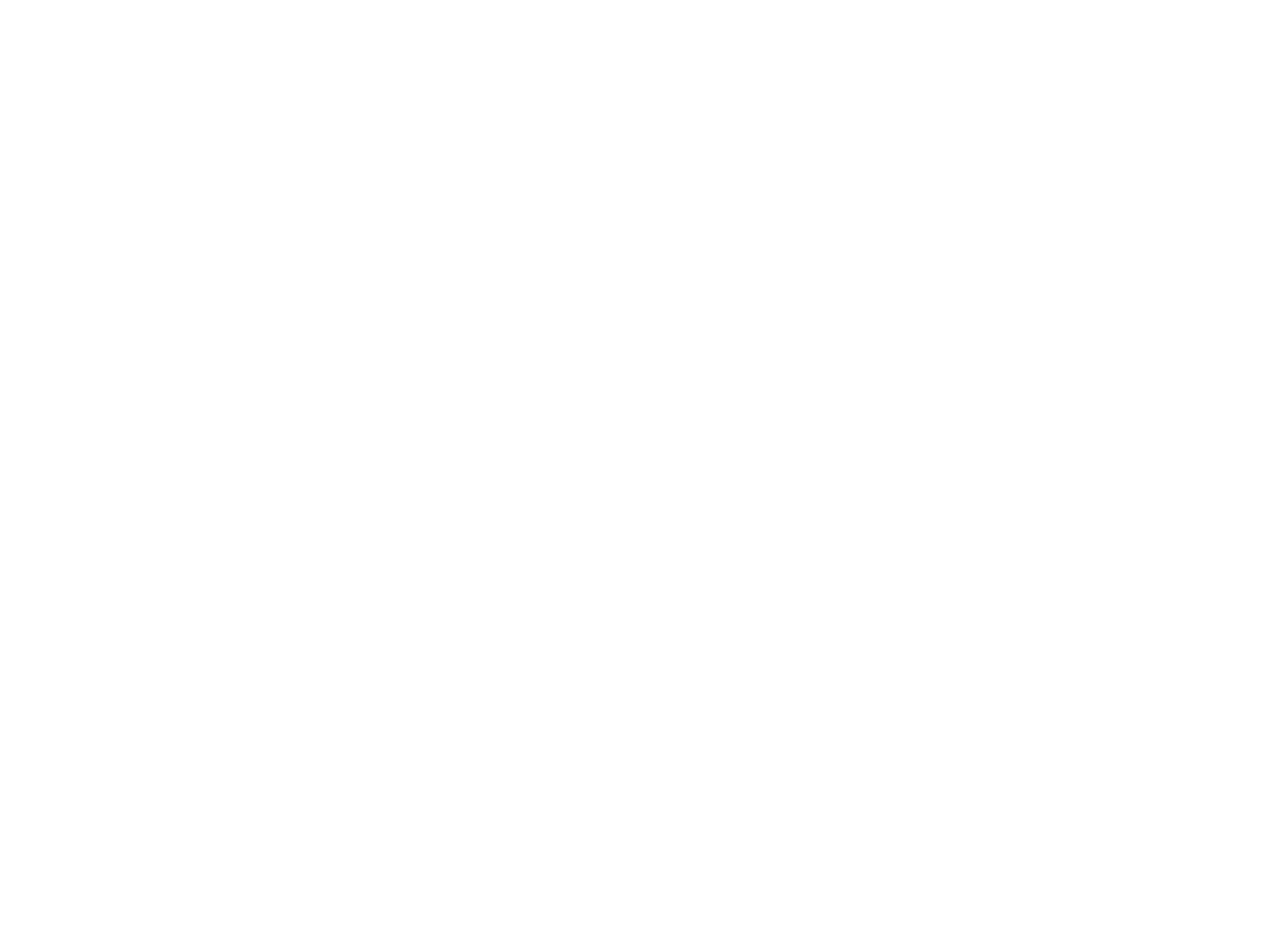
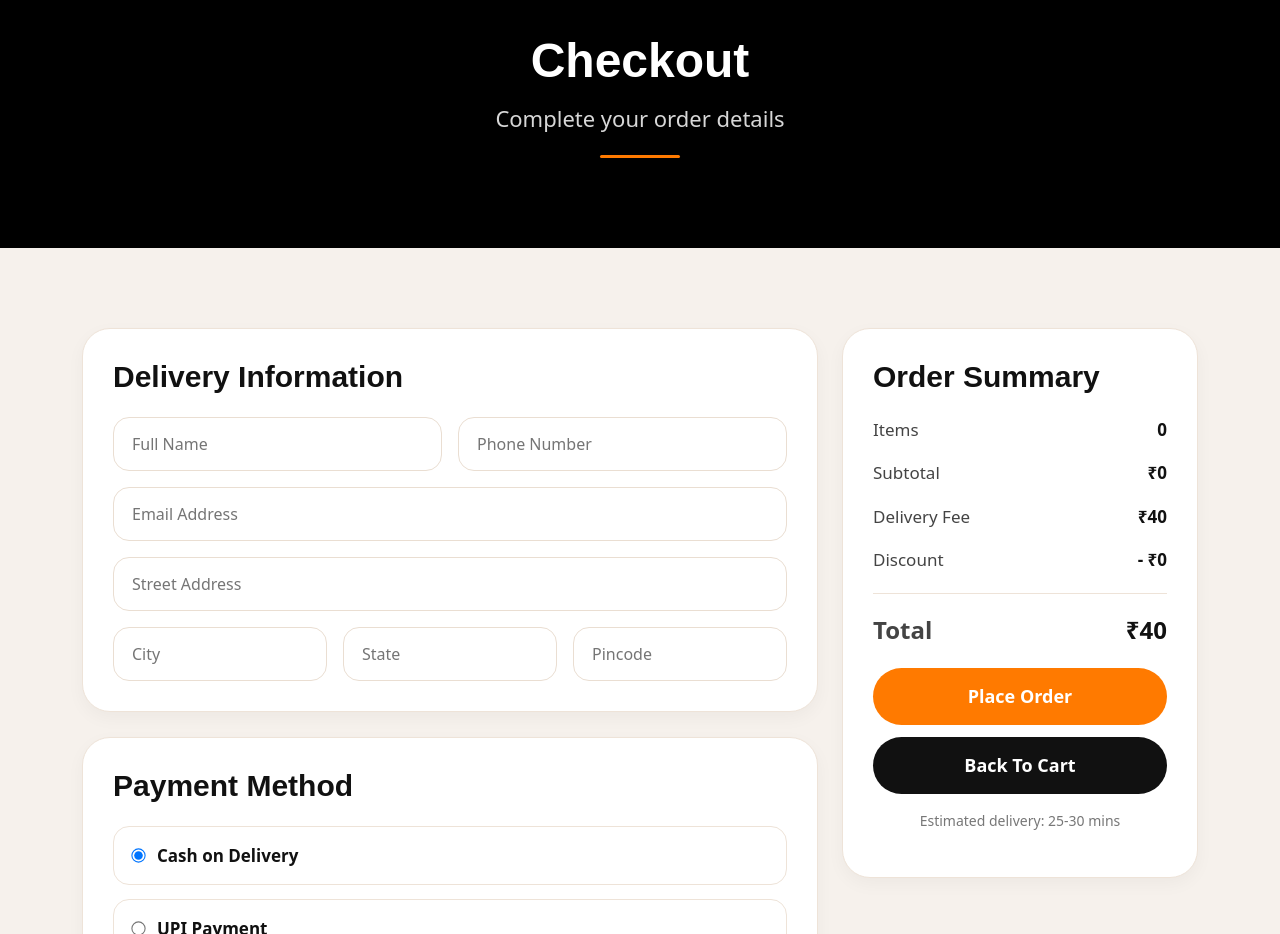
Before and after one commit to rahul-rajput246/FoodieHub, a React (Vite) app: page /checkout in a window 1280 px wide. Shown: the part 118-1052 px from the top of the page. Before the commit the page ends 800 px from the top, so only its background shows below. Built offline with nearby package versions, Linux system fonts and the light colour scheme.

Commit message:
did cart page and checkout page

```diff
--- a/src/App.jsx
+++ b/src/App.jsx
@@ -164,7 +164,10 @@
       <Route
         path="/checkout"
         element={
-          <CheckOut />
+          <CheckOut
+            addToCart={addToCart}
+            totalQty={totalQty}
+          />
         }
       />
 
--- /dev/null
+++ b/src/components/CheckOutPage.jsx
@@ -0,0 +1,134 @@
+import { menuItems } from "../data/Menudata";
+import { Link } from "react-router-dom";
+
+function CheckOutPage({ addToCart = [], totalQty }) {
+  const checkoutItems = menuItems.filter((product) =>
+    addToCart.some((item) => item.id === product.id)
+  );
+
+  const getQty = (id) => {
+    const cartItem = addToCart.find((item) => item.id === id);
+    return cartItem ? cartItem.qty : 0;
+  };
+
+  const subtotal = checkoutItems.reduce((total, product) => {
+    return total + product.price * getQty(product.id);
+  }, 0);
+
+  const deliveryFee = subtotal > 499 ? 0 : 40;
+  const discount = subtotal > 999 ? 100 : 0;
+  const totalAmount = subtotal + deliveryFee - discount;
+  return (
+    <section className="checkout_main_section">
+      <div className="container">
+        <div className="row g-4">
+
+          <div className="col-lg-8">
+            <div className="checkout_form_box">
+              <h3>Delivery Information</h3>
+
+              <div className="row g-3">
+                <div className="col-md-6">
+                  <input type="text" placeholder="Full Name" className="checkout_input" />
+                </div>
+
+                <div className="col-md-6">
+                  <input type="text" placeholder="Phone Number" className="checkout_input" />
+                </div>
+
+                <div className="col-12">
+                  <input type="email" placeholder="Email Address" className="checkout_input" />
+                </div>
+
+                <div className="col-12">
+                  <input type="text" placeholder="Street Address" className="checkout_input" />
+                </div>
+
+                <div className="col-md-4">
+                  <input type="text" placeholder="City" className="checkout_input" />
+                </div>
+
+                <div className="col-md-4">
+                  <input type="text" placeholder="State" className="checkout_input" />
+                </div>
+
+                <div className="col-md-4">
+                  <input type="text" placeholder="Pincode" className="checkout_input" />
+                </div>
+              </div>
+            </div>
+
+            <div className="payment_box">
+              <h3>Payment Method</h3>
+
+              <label className="payment_option">
+                <input type="radio" name="payment" defaultChecked />
+                <span>Cash on Delivery</span>
+              </label>
+
+              <label className="payment_option">
+                <input type="radio" name="payment" />
+                <span>UPI Payment</span>
+              </label>
+
+              <label className="payment_option">
+                <input type="radio" name="payment" />
+                <span>Credit / Debit Card</span>
+              </label>
+            </div>
+
+            <div className="notes_box">
+              <h3>Order Notes</h3>
+              <textarea
+                className="checkout_textarea"
+                rows="5"
+                placeholder="Add delivery instructions, less spicy, call before delivery, etc."
+              ></textarea>
+            </div>
+          </div>
+
+          <div className="col-lg-4">
+            <div className="checkout_summary_box">
+              <h3>Order Summary</h3>
+
+              <div className="summary_row">
+                <span>Items</span>
+                <span>{addToCart.length}</span>
+              </div>
+
+              <div className="summary_row">
+                <span>Subtotal</span>
+                <span>₹{subtotal}</span>
+              </div>
+
+              <div className="summary_row">
+                <span>Delivery Fee</span>
+                <span>{deliveryFee === 0 ? "Free" : `₹${deliveryFee}`}</span>
+              </div>
+
+              <div className="summary_row">
+                <span>Discount</span>
+                <span>- ₹{discount}</span>
+              </div>
+
+              <div className="summary_total">
+                <span>Total</span>
+                <span>₹{totalAmount}</span>
+              </div>
+
+              <Link to="/" className="place_order_btn">Place Order</Link>
+              <Link to="/cart" className="back_cart_btn">Back To Cart</Link>
+
+              <p className="checkout_note">
+                Estimated delivery: 25-30 mins
+              </p>
+            </div>
+          </div>
+
+        </div>
+      </div>
+    </section>
+  );
+}
+
+export default CheckOutPage;
--- a/src/pages/CheckOut.css
+++ b/src/pages/CheckOut.css
@@ -0,0 +1,211 @@
+.checkout_heading_section {
+  background: #000;
+  padding: 150px 0 90px;
+}
+
+.checkout_heading_box {
+  text-align: center;
+  color: #fff;
+}
+
+.checkout_heading_box h2 {
+  font-size: 48px;
+  font-weight: 700;
+  margin-bottom: 12px;
+}
+
+.checkout_heading_box p {
+  font-size: 22px;
+  color: #d7d7d7;
+  margin: 0;
+}
+
+.checkout_heading_box::after {
+  content: "";
+  display: block;
+  width: 80px;
+  height: 3px;
+  background: #ff7a00;
+  margin: 20px auto 0;
+  border-radius: 10px;
+}
+
+.checkout_main_section {
+  background: #f6f1ec;
+  padding: 80px 0;
+}
+
+.checkout_form_box,
+.payment_box,
+.notes_box,
+.checkout_summary_box {
+    background: #fff;
+    border: 1px solid #eee3d8;
+    border-radius: 28px;
+    padding: 30px;
+    box-shadow: 0 6px 18px rgba(0, 0, 0, 0.04);
+    margin-bottom: 25px;
+}
+
+.checkout_form_box h3,
+.payment_box h3,
+.notes_box h3,
+.checkout_summary_box h3 {
+  font-size: 30px;
+  font-weight: 700;
+  color: #111;
+  margin-bottom: 22px;
+}
+
+.checkout_input,
+.checkout_textarea {
+  width: 100%;
+  border: 1px solid #eaded2;
+  background: #fff;
+  border-radius: 16px;
+  padding: 14px 18px;
+  font-size: 16px;
+  color: #111;
+  outline: none;
+  transition: 0.3s ease;
+}
+
+.checkout_input:focus,
+.checkout_textarea:focus {
+  border-color: #ff7a00;
+  box-shadow: 0 0 0 3px rgba(255, 122, 0, 0.08);
+}
+
+.payment_option {
+  display: flex;
+  align-items: center;
+  gap: 12px;
+  padding: 16px 18px;
+  border: 1px solid #eee3d8;
+  border-radius: 16px;
+  margin-bottom: 14px;
+  cursor: pointer;
+  transition: 0.3s ease;
+}
+
+.payment_option:hover {
+  border-color: #ff7a00;
+  background: #fff7f0;
+}
+
+.payment_option input {
+  transform: scale(1.1);
+}
+
+.payment_option span {
+  font-size: 17px;
+  font-weight: 600;
+  color: #111;
+}
+
+.summary_row,
+.summary_total {
+  display: flex;
+  justify-content: space-between;
+  align-items: center;
+  font-size: 17px;
+  color: #444;
+  margin-bottom: 18px;
+}
+
+.summary_row span:last-child,
+.summary_total span:last-child {
+  font-weight: 700;
+  color: #111;
+}
+
+.summary_total {
+  border-top: 1px solid #eee3d8;
+  padding-top: 18px;
+  margin-top: 20px;
+  font-size: 24px;
+  font-weight: 700;
+}
+
+.place_order_btn,
+.back_cart_btn {
+  width: 100%;
+  border: none;
+  border-radius: 50px;
+  padding: 15px 22px;
+  font-size: 18px;
+  font-weight: 700;
+  cursor: pointer;
+  transition: 0.3s ease;
+}
+
+.place_order_btn {
+  background: #ff7a00;
+  color: #fff;
+  margin-top: 20px;
+  margin-bottom: 12px;
+}
+
+.place_order_btn:hover {
+  background: #e86f00;
+}
+
+.back_cart_btn {
+  background: #111;
+  color: #fff;
+}
+
+.back_cart_btn:hover {
+  background: #ff7a00;
+}
+
+.checkout_summary_box a {
+    display: flex;
+    justify-content: center;
+    text-decoration: none;
+}
+
+.checkout_note {
+  text-align: center;
+  color: #777;
+  font-size: 14px;
+  margin-top: 16px;
+}
+
+@media (max-width: 991px) {
+  .checkout_heading_box h2 {
+    font-size: 38px;
+  }
+
+  .checkout_heading_box p {
+    font-size: 18px;
+  }
+}
+
+@media (max-width: 576px) {
+  .checkout_heading_section {
+    padding: 150px 0 90px;
+  }
+
+  .checkout_heading_box h2 {
+    font-size: 30px;
+  }
+
+  .checkout_heading_box p {
+    font-size: 16px;
+  }
+
+  .checkout_form_box h3,
+  .payment_box h3,
+  .notes_box h3,
+  .checkout_summary_box h3 {
+    font-size: 24px;
+  }
+
+  .checkout_form_box,
+  .payment_box,
+  .notes_box,
+  .checkout_summary_box {
+    padding: 22px;
+  }
+}
--- a/src/pages/CheckOut.jsx
+++ b/src/pages/CheckOut.jsx
@@ -1,6 +1,31 @@
-function CheckOut(){
+import "./CheckOut.css"
+import Navbar from "../components/Navbar";
+import Footer from "../components/Footer";
+import CheckOutPage from "../components/CheckOutPage";
+function CheckOut({addToCart, plus_cart, minus_cart, add_cart, totalQty}){
     return(
-        <h1>hello this is Checkout page</h1>
+       <>
+            <Navbar />
+
+            <div className="checkout_heading_section">
+                <div className="container">
+                    <div className="checkout_heading_box">
+                        <h2>Checkout</h2>
+                        <p>Complete your order details</p>
+                    </div>
+                </div>
+             </div>
+
+         <CheckOutPage
+            addToCart={addToCart}
+            plus_cart={plus_cart}
+            minus_cart={minus_cart}
+            add_cart={add_cart}
+            totalQty={totalQty}
+         />
+
+            <Footer />
+       </>
     )
 }
 export default CheckOut;
```
